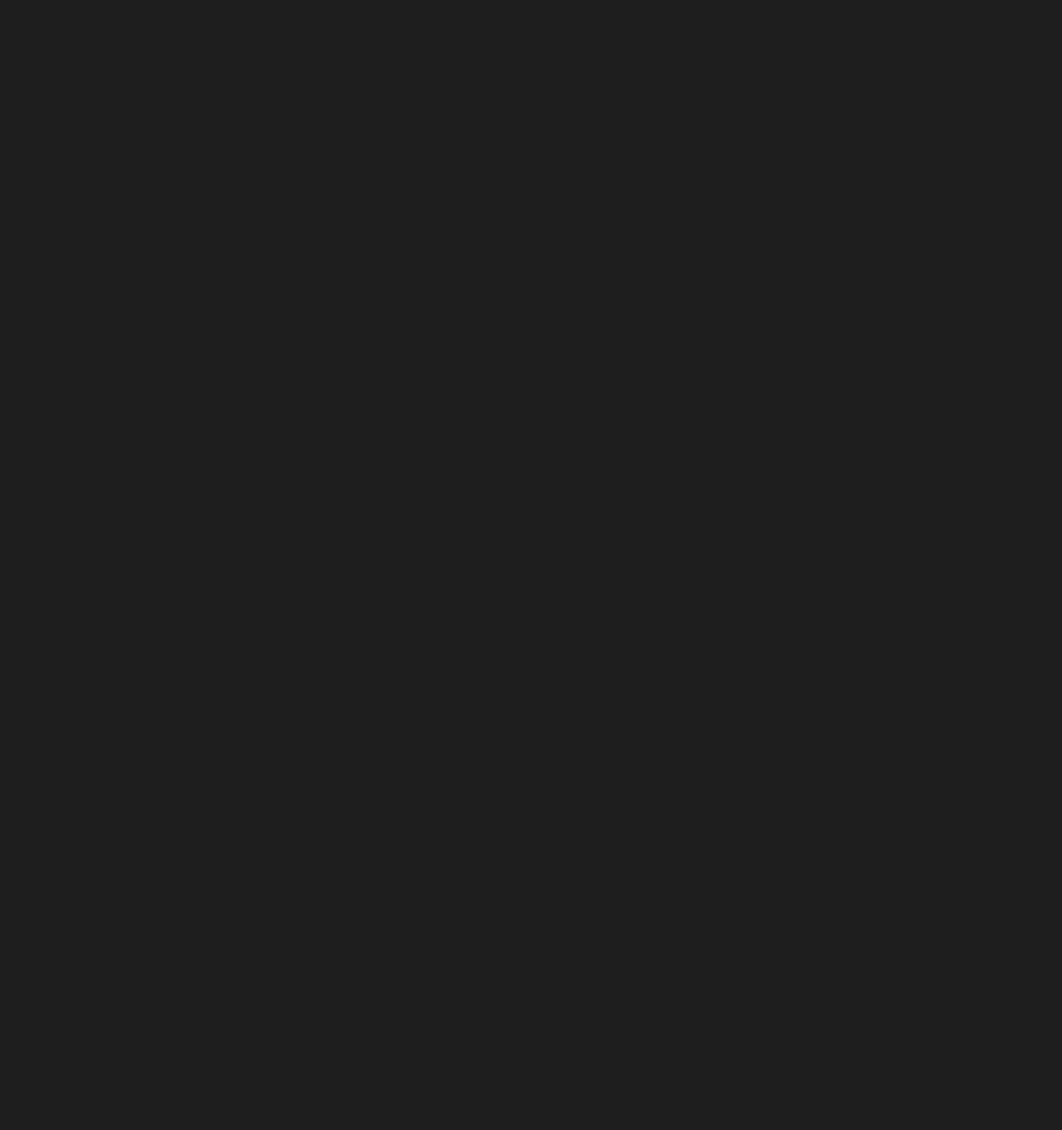
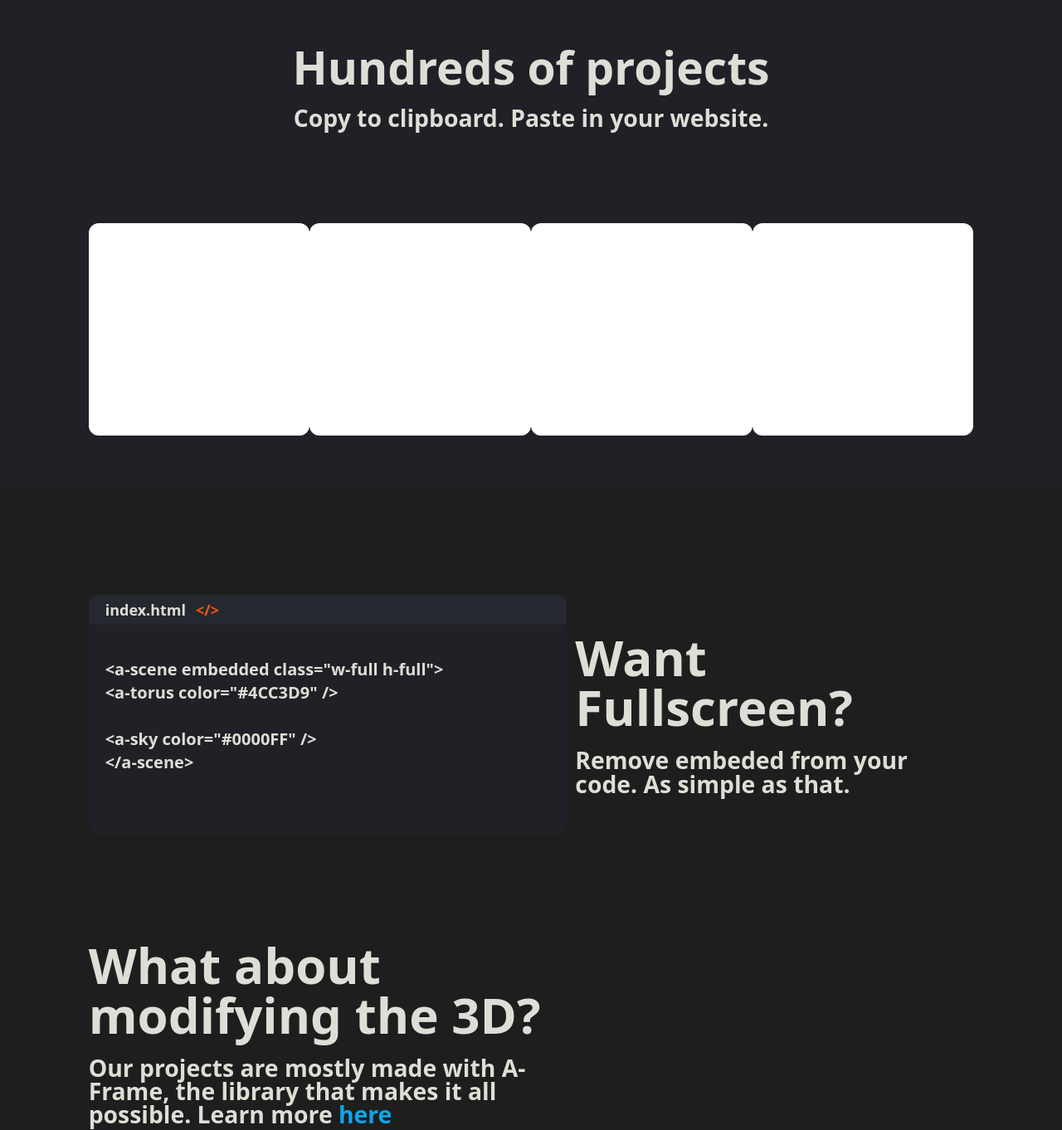
Before and after one commit to Larry-Larriee/3DinHTML, a React (Vite) app in the folder my-app/: page / in a window 1280 px wide. Shown: the part 794-2156 px from the top of the page at 83% size. Before the commit the page ends 800 px from the top, so only its background shows below. Built offline with nearby package versions, Linux system fonts and the light colour scheme.

Commit message:
front-page part one
creating the front page using tailwind to program css quickly

```diff
--- a/my-app/index.html
+++ b/my-app/index.html
@@ -4,7 +4,7 @@
     <meta charset="UTF-8" />
     <link rel="icon" type="image/svg+xml" href="/vite.svg" />
     <meta name="viewport" content="width=device-width, initial-scale=1.0" />
-    <title>Vite + React</title>
+    <title>3D in HTML</title>
   </head>
   <body>
     <div id="root"></div>
--- a/my-app/src/App.css
+++ b/my-app/src/App.css
@@ -7,6 +7,17 @@
 
 :root {
   --primary-color-1: #deded6;
+  --primary-color-2: #202127;
+  --primary-color-3: #26282f;
+}
+
+@layer utilities {
+  .bg-prim-2 {
+    background-color: var(--primary-color-2);
+  }
+  .bg-prim-3 {
+    background-color: var(--primary-color-3);
+  }
 }
 
 @layer utilities {
@@ -16,6 +27,14 @@
 }
 
 @layer utilities {
+  .text-2xxl {
+    font-size: 1.6rem;
+    line-height: 1;
+  }
+  .text-3xxl {
+    font-size: 1.77rem;
+    line-height: 1;
+  }
   .text-4xxl {
     font-size: 2.45rem;
     line-height: 1;
@@ -30,4 +49,7 @@
   .w-144 {
     width: 30rem;
   }
+  .w-192 {
+    width: 36rem;
+  }
 }
--- a/my-app/src/App.jsx
+++ b/my-app/src/App.jsx
@@ -3,11 +3,15 @@ import Demo from "./components/Demo";
 import Navigation from "./components/Navigation";
 
 function App() {
+  function openAFrame() {
+    window.open("https://aframe.io/", "_blank");
+  }
+
   return (
-    <div className="w-10/12 flex flex-col gap-20">
+    <div className="flex w-full items-center flex-col gap-20">
       <Navigation />
 
-      <section className="flex w-full justify-between">
+      <section className="w-10/12 flex justify-between mb-24">
         <div className="flex flex-col gap-10 w-144">
           <h1 className="text-prim-1 font-semibold text-5xxl">
             Enjoy Community-made 3D Components.
@@ -28,6 +32,76 @@ function App() {
 
         <Demo />
       </section>
+
+      <section className="flex w-full justify-center mb-12 flex-col gap-28 items-center py-16 bg-prim-2">
+        <article className="flex flex-col gap-5">
+          <h1 className="text-prim-1 text-center font-semibold text-5xxl">
+            Hundreds of projects
+          </h1>
+          <p className="text-center font-semibold text-prim-1 text-3xxl">
+            Copy to clipboard. Paste in your website.
+          </p>
+        </article>
+
+        <article className="flex justify-between w-10/12">
+          <div className="rounded-xl w-72 h-64 bg-white" />
+          <div className="rounded-xl w-72 h-64 bg-white" />
+          <div className="rounded-xl w-72 h-64 bg-white" />
+          <div className="rounded-xl w-72 h-64 bg-white" />
+        </article>
+      </section>
+
+      <section className="flex flex-col w-full items-center gap-32">
+        <div className="flex justify-between w-10/12 items-center">
+          <article className="w-192 bg-prim-2 rounded-xl flex flex-col gap-10 min-h-72">
+            <section className=" flex gap-3 bg-prim-3 min-h-9 items-center rounded-tr-xl rounded-tl-xl">
+              <p className="pl-5 text-lg text-prim-1 font-semibold">
+                index.html
+              </p>
+              <p className="text-lg font-semibold text-orange-600">&lt;/&gt;</p>
+            </section>
+
+            <p className="text-prim-1 text-xl font-semibold pl-5">
+              &lt;a-scene embedded class=&quot;w-full h-full&quot;&gt;
+              <br />
+              &lt;a-torus color=&quot;#4CC3D9&quot; /&gt;
+              <br />
+              <br />
+              &lt;a-sky color=&quot;#0000FF&quot; /&gt;
+              <br />
+              &lt;/a-scene&gt;
+            </p>
+          </article>
+
+          <article className="flex flex-col gap-5 w-144">
+            <h1 className="font-semibold text-prim-1 text-6xl">
+              Want Fullscreen?
+            </h1>
+            <p className="font-semibold text-prim-1 text-3xxl">
+              Remove embeded from your code. As simple as that.
+            </p>
+          </article>
+        </div>
+
+        <div className="flex justify-between w-10/12 items-center">
+          <article className="flex flex-col gap-5 w-192">
+            <h1 className="font-semibold text-prim-1 text-6xl">
+              What about modifying the 3D?
+            </h1>
+            <p className="font-semibold text-prim-1 text-3xxl">
+              Our projects are mostly made with A-Frame, the library that makes
+              it all possible. Learn more{" "}
+              <span onClick={() => openAFrame()} className="text-sky-500">
+                here
+              </span>
+            </p>
+          </article>
+
+          {/* <a-scene embedded className="w-1/2 h-96">
+            <a-box></a-box>
+          </a-scene> */}
+        </div>
+      </section>
     </div>
   );
 }
--- a/my-app/src/components/Demo.jsx
+++ b/my-app/src/components/Demo.jsx
@@ -26,7 +26,7 @@ export default function Demo() {
       <a-scene embedded class="w-full h-full">
         <a-torus position="-1 2 -3" rotation="0 45 0" color="#4CC3D9" />
 
-        <a-sky color="#0000FF" />
+        <a-sky color="#290292" />
       </a-scene>
 
       {toolTip && (
--- a/my-app/src/components/Navigation.jsx
+++ b/my-app/src/components/Navigation.jsx
@@ -2,7 +2,7 @@ import React from "react";
 
 export default function Navigation() {
   return (
-    <nav className="flex gap-3 pt-10 items-center">
+    <nav className="w-10/12 flex gap-3 pt-10 items-center">
       <h1 className="text-prim-1 text-6xl font-lemon">3D</h1>
       <p className="text-prim-1 text-3xl font-league">in HTML</p>
     </nav>
--- /dev/null
+++ b/my-app/src/components/Section.jsx
@@ -0,0 +1,5 @@
+import React from "react";
+
+export default function Section() {
+  return <></>;
+}
--- /dev/null
+++ b/my-app/src/components/helper/CodeUI.jsx
@@ -0,0 +1,5 @@
+import React from "react";
+
+export default function CodeUI() {
+  return <></>;
+}
```
